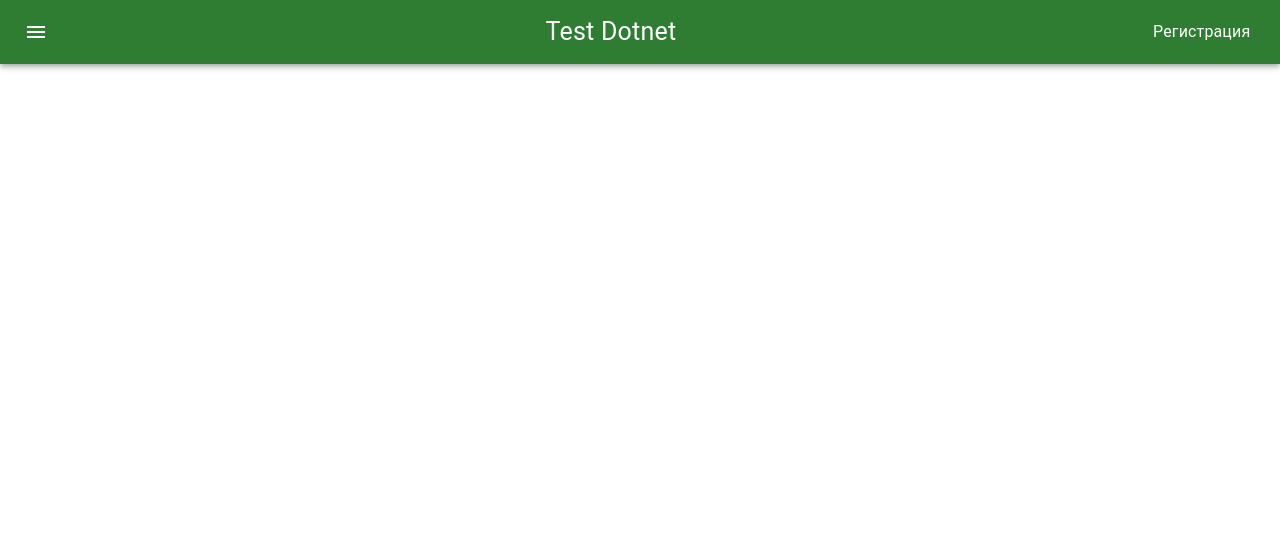
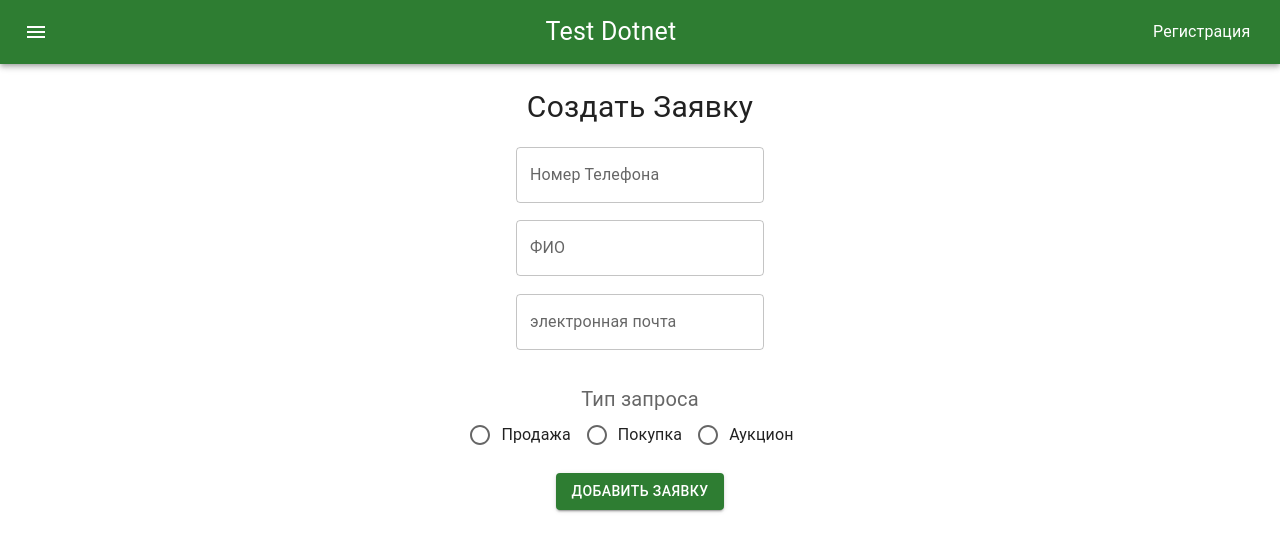
Before and after one commit to CheellDragon/task_bb_front, a React (Create React App) app: page /create in a window 1280 px wide. Shown: the top 552 px of the page. Built offline with nearby package versions, Linux system fonts and the light colour scheme.

Commit message:
Верстка формы создания заявки

```diff
--- a/src/components/Create/Create.css
+++ b/src/components/Create/Create.css
@@ -0,0 +1,13 @@
+.form {
+    display: flex;
+    justify-content: center;
+    align-items: center;
+    padding: 10px;
+}
+
+.formContainer {
+    display: flex;
+    flex-direction: column;
+    align-items: center;
+    justify-content: space-between;
+}
--- a/src/components/Create/Create.jsx
+++ b/src/components/Create/Create.jsx
@@ -1,8 +1,46 @@
+import { Box, TextField, Typography, RadioGroup, FormControlLabel, Radio, FormLabel, Button } from '@mui/material';
 import './Create.css'
 
 const Create = () => {
     return (
-        <></>
+        <div className='form'>
+            <div className="formContainer">
+                <Typography align="center" sx={{ mb: 2.2, fontSize: "30px" }}>Создать Заявку</Typography>
+                <Box sx={{ display: "flex",flexDirection: "column", alignItems: "center",mb: 2.2  }}>
+                    <TextField
+                    id="filled-required"
+                    label="Номер Телефона"
+                    defaultValue=""
+                    sx={{mb: 2.2}}
+                    />
+                    <TextField
+                    id="filled-required"
+                    label="ФИО"
+                    defaultValue=""
+                    sx={{mb: 2.2}}
+                    />
+                    <TextField
+                    id="filled-required"
+                    label="электронная почта"
+                    defaultValue=""
+                    sx={{mb: 2.2}}
+                    />
+                </Box>
+                <FormLabel id="demo-controlled-radio-buttons-group" sx={{ fontSize: "20px" }}>Тип запроса</FormLabel>
+                <RadioGroup
+                    row
+                    aria-labelledby="demo-radio-buttons-group-label"
+                    defaultValue="female"
+                    name="radio-buttons-group"
+                    sx={{mb: 2.2}}
+                >
+                    <FormControlLabel value="Продажа" control={<Radio />} label="Продажа" />
+                    <FormControlLabel value="Покупка" control={<Radio />} label="Покупка" />
+                    <FormControlLabel value="Аукцион" control={<Radio />} label="Аукцион" />
+                </RadioGroup>
+                <Button color="success" variant="contained">Добавить Заявку</Button>
+            </div>
+        </div>
     )
 }
 
--- a/src/containers/CreateContainer/CreateContainer.jsx
+++ b/src/containers/CreateContainer/CreateContainer.jsx
@@ -1,8 +1,9 @@
 import './CreateContainer.css';
+import Create from '../../components/Create/Create';
 
 const CreateContainer = () => {
     return (
-        <></>
+        <Create/>
     )
 };
 
```
Also changed, not shown: src/App.css (deleted, +0 -38 lines).
